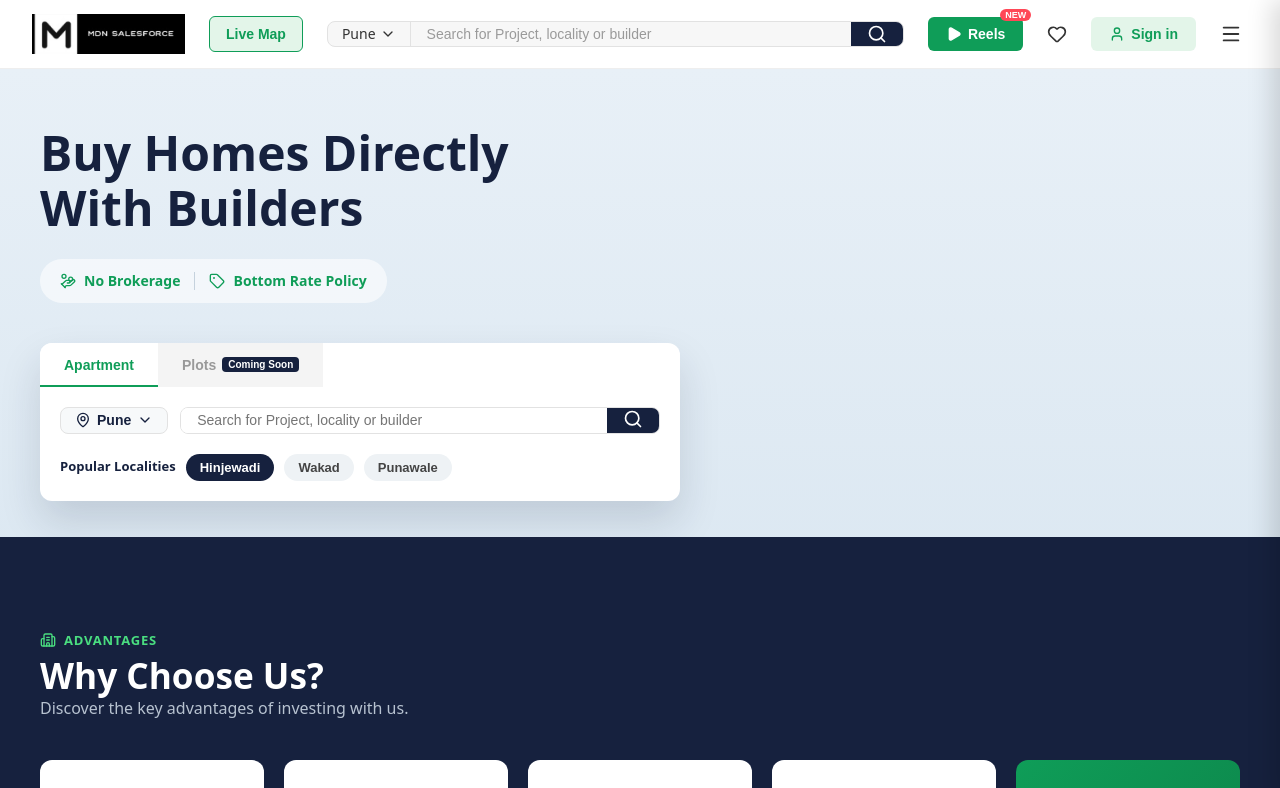
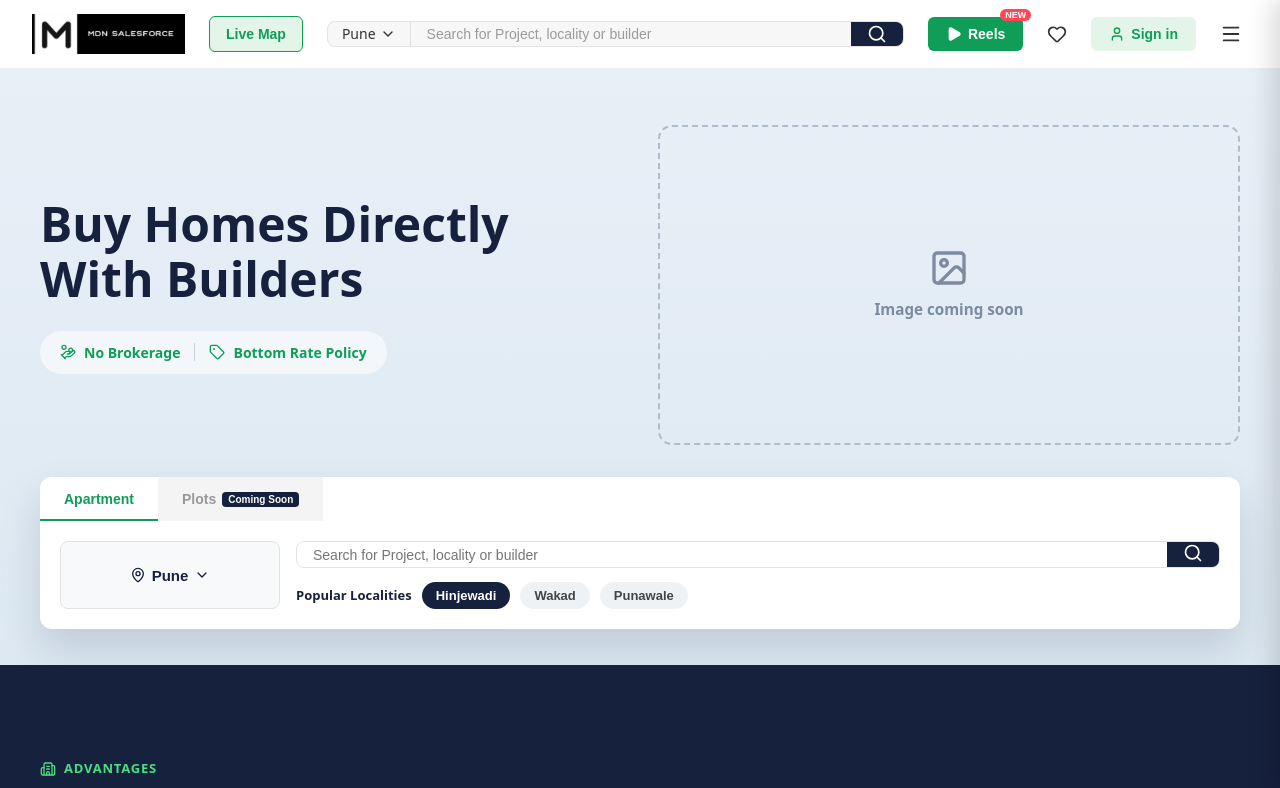
Before and after one commit to aadeshnimkar1111-afk/my-frontend-app, a React (Vite) app: page / in a window 1280 px wide. Shown: the top 788 px of the page. Built offline with nearby package versions, Linux system fonts and the light colour scheme.

Commit message:
Restructure Hero layout to match reference more closely
- Added a bigger image placeholder on the right (real photo to be added later)
- City selector is now its own standalone box next to search input + localities, instead of being inline in one row

```diff
--- a/src/components/Hero/Hero.css
+++ b/src/components/Hero/Hero.css
@@ -15,9 +15,17 @@
   background: #16213e;
 }
 
-.hero__content {
+.hero__top {
   position: relative;
-  max-width: 640px;
+  display: flex;
+  align-items: center;
+  gap: 40px;
+  margin-bottom: 32px;
+}
+
+.hero__text {
+  flex: 1;
+  min-width: 0;
 }
 
 .hero__title {
@@ -36,7 +44,6 @@
   border-radius: 999px;
   padding: 10px 20px;
   width: fit-content;
-  margin-bottom: 40px;
 }
 
 .hero__badge {
@@ -54,7 +61,24 @@
   background: #c5d2dd;
 }
 
+.hero__image-placeholder {
+  flex: 1;
+  min-width: 0;
+  height: 320px;
+  border: 2px dashed #aebdcc;
+  border-radius: 14px;
+  display: flex;
+  flex-direction: column;
+  align-items: center;
+  justify-content: center;
+  gap: 10px;
+  color: #7c8ba0;
+  font-size: 0.95rem;
+  font-weight: 600;
+}
+
 .hero__search-card {
+  position: relative;
   background: #fff;
   border-radius: 12px;
   box-shadow: 0 20px 40px rgba(22, 33, 62, 0.15);
@@ -100,27 +124,37 @@
 
 .hero__search-row {
   display: flex;
+  align-items: stretch;
   padding: 20px;
-  gap: 12px;
+  gap: 16px;
 }
 
 .hero__city {
-  flex-shrink: 0;
+  flex: 0 0 220px;
   display: flex;
   align-items: center;
+  justify-content: center;
   gap: 6px;
   padding: 0 14px;
   border: 1px solid #e2e2e2;
   border-radius: 8px;
   background: #f7f9fa;
   color: #16213e;
-  font-size: 14px;
+  font-size: 15px;
   font-weight: 600;
   cursor: pointer;
 }
 
+.hero__search-right {
+  flex: 1;
+  min-width: 0;
+  display: flex;
+  flex-direction: column;
+  gap: 14px;
+  justify-content: center;
+}
+
 .hero__search-input {
-  flex: 1;
   display: flex;
   align-items: stretch;
   border: 1px solid #e2e2e2;
@@ -151,7 +185,6 @@
   align-items: center;
   flex-wrap: wrap;
   gap: 10px;
-  padding: 0 20px 20px;
   font-size: 13px;
   font-weight: 700;
   color: #16213e;
@@ -178,8 +211,17 @@
     padding: 40px 20px 48px;
   }
 
+  .hero__top {
+    flex-direction: column;
+    align-items: stretch;
+  }
+
   .hero__title {
     font-size: 2.2rem;
+  }
+
+  .hero__image-placeholder {
+    height: 200px;
   }
 
   .hero__search-row {
@@ -187,8 +229,8 @@
   }
 
   .hero__city {
-    justify-content: center;
-    padding: 10px;
+    flex-basis: auto;
+    padding: 12px;
   }
 }
 
--- a/src/components/Hero/Hero.jsx
+++ b/src/components/Hero/Hero.jsx
@@ -1,5 +1,5 @@
 import { useState } from 'react'
-import { ChevronDown, HandCoins, MapPin, Search, Tag } from 'lucide-react'
+import { ChevronDown, HandCoins, Image as ImageIcon, MapPin, Search, Tag } from 'lucide-react'
 import CityPickerModal from '../CityPickerModal/CityPickerModal'
 import './Hero.css'
 
@@ -12,7 +12,8 @@ function Hero() {
 
   return (
     <section id="home" className="hero">
-      <div className="hero__content">
+      <div className="hero__top">
+        <div className="hero__text">
           <h1 className="hero__title">
             Buy Homes Directly
             <br />
@@ -29,6 +30,13 @@ function Hero() {
               <Tag size={16} />
               Bottom Rate Policy
             </span>
+          </div>
+        </div>
+
+        <div className="hero__image-placeholder">
+          <ImageIcon size={40} />
+          <span>Image coming soon</span>
+        </div>
       </div>
 
       <div className="hero__search-card">
@@ -52,12 +60,12 @@ function Hero() {
             <ChevronDown size={16} />
           </button>
 
+          <div className="hero__search-right">
             <div className="hero__search-input">
               <input type="text" placeholder="Search for Project, locality or builder" />
               <button aria-label="Search">
                 <Search size={20} />
               </button>
-            </div>
             </div>
 
             <div className="hero__localities">
@@ -67,6 +75,7 @@ function Hero() {
                   {loc}
                 </button>
               ))}
+            </div>
           </div>
         </div>
       </div>
```
Lines whose indentation alone changed are shown as unchanged.
